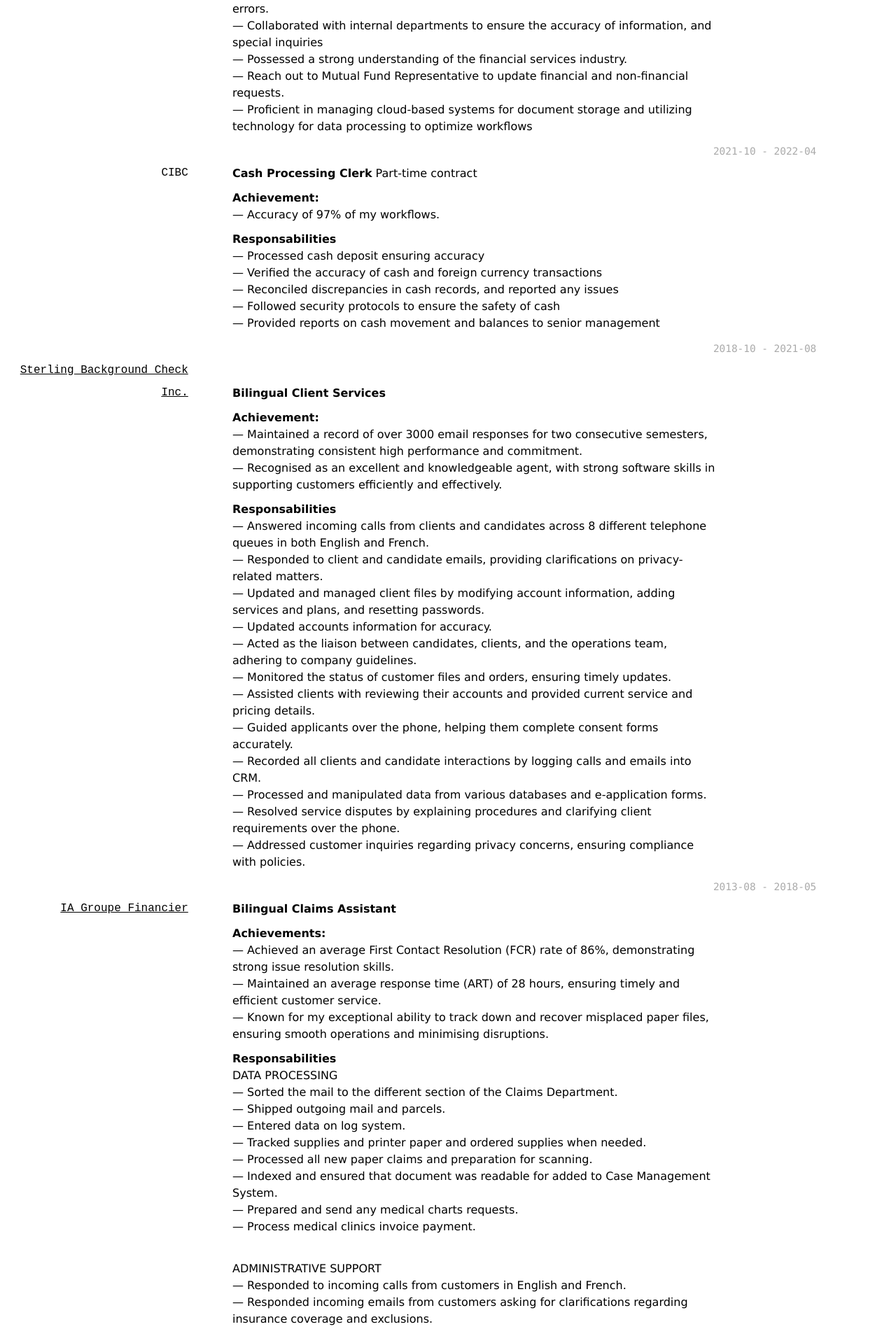
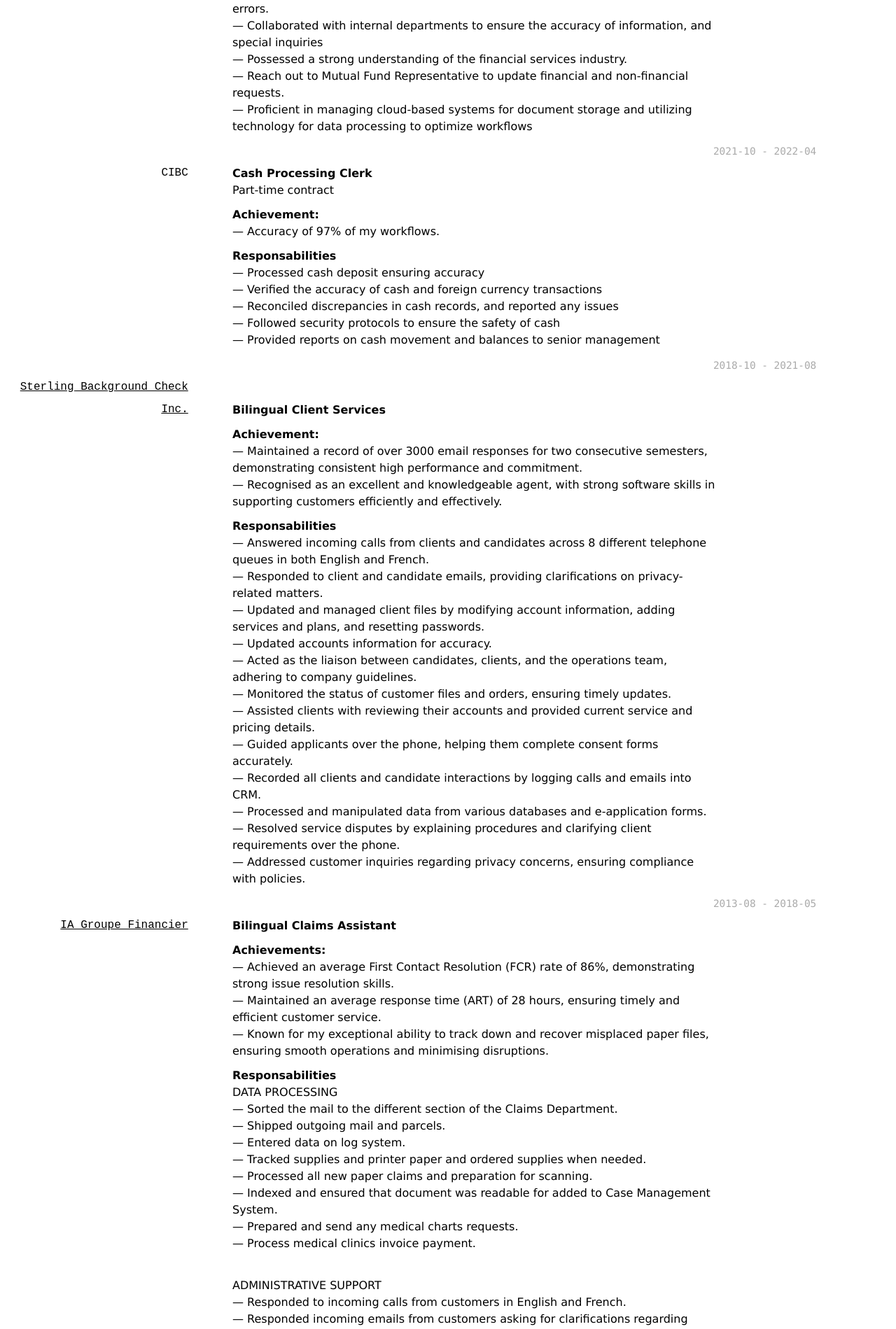
Before and after one commit to s-earnest/resume, a Jekyll site: the page built from index.md, in a window 1280 px wide. Shown: the part 3229-5128 px from the top of the page at 70% size. Built offline with Jekyll 4.4.1, drawn with Linux system fonts in a browser that asks for light colours; nearby versions of some CDN libraries; a style sheet for code colours, icons or effects is not loaded.

Commit message:
20250430 080418

```diff
--- a/index.md
+++ b/index.md
@@ -330,7 +330,8 @@ Getting the hands dirty is one **preferred way of learning**, working with smart
 `2021-10 - 2022-04`
 
 ### CIBC
-**Cash Processing Clerk** Part-time contract
+**Cash Processing Clerk**
+<br> Part-time contract
 
 **Achievement:**
 <br>— Accuracy of 97% of my workflows.
```
